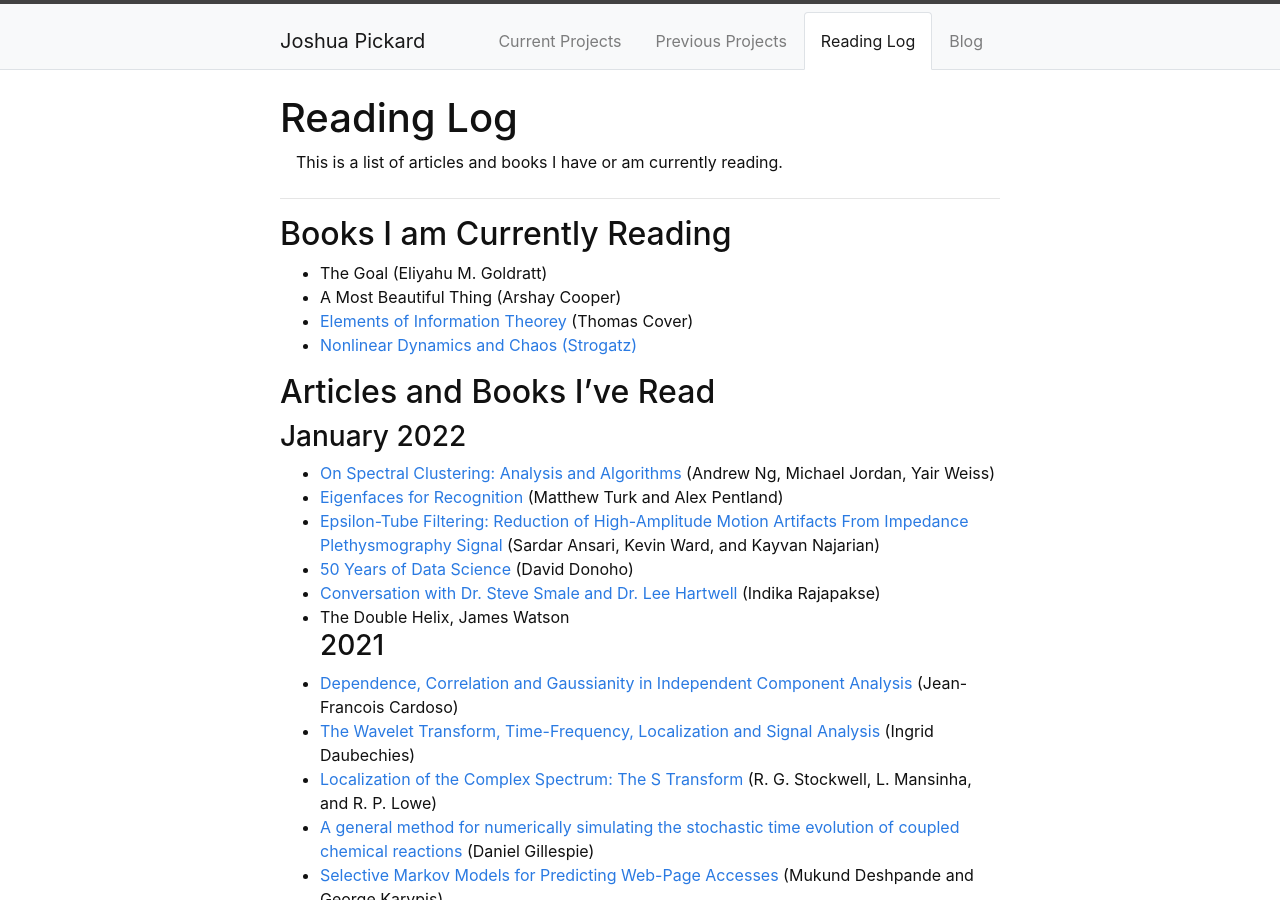
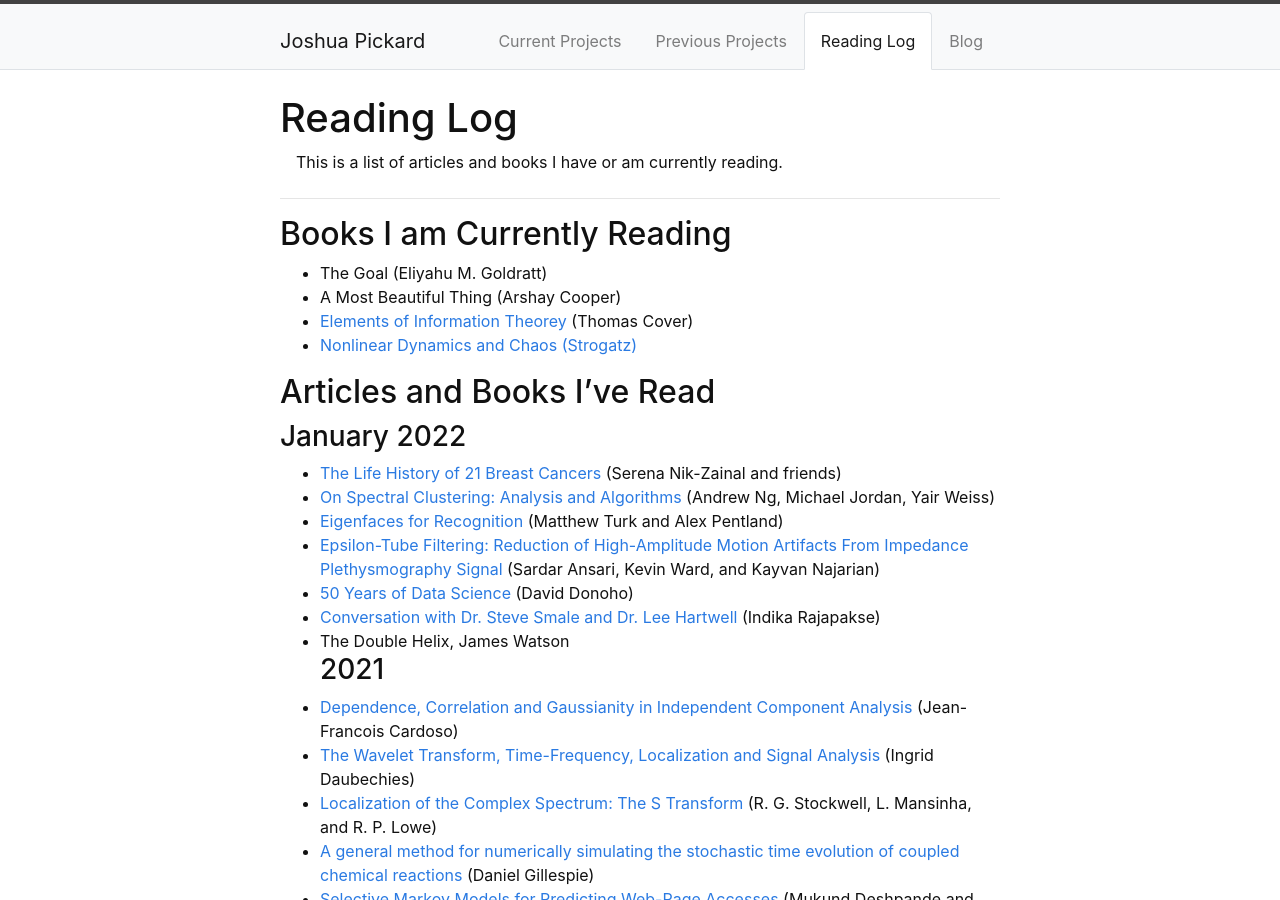
Before and after one commit to Jpickard1/jpickard1.github.io, a Jekyll site: the page built from content/3-Reading_Log.md, in a window 1280 px wide and 900 px high. Built offline with Jekyll 4.4.1, drawn with Linux system fonts in a browser that asks for light colours.

Commit message:
Update 3-Reading_Log.md

```diff
--- a/content/3-Reading_Log.md
+++ b/content/3-Reading_Log.md
@@ -14,6 +14,7 @@ description: >
 ## Articles and Books I've Read
 
 ### January 2022
+- [The Life History of 21 Breast Cancers](https://pubmed.ncbi.nlm.nih.gov/22608083/) (Serena Nik-Zainal and friends)
 - [On Spectral Clustering: Analysis and Algorithms](https://ai.stanford.edu/~ang/papers/nips01-spectral.pdf) (Andrew Ng, Michael Jordan, Yair Weiss)
 - [Eigenfaces for Recognition](https://drive.google.com/file/d/1JvFdAp15uf1UGlJS30TNducVE5BNcpTp/view) (Matthew Turk and Alex Pentland)
 - [Epsilon-Tube Filtering: Reduction of High-Amplitude Motion Artifacts From Impedance Plethysmography Signal](https://ieeexplore.ieee.org/stamp/stamp.jsp?arnumber=6785963) (Sardar Ansari, Kevin Ward, and Kayvan Najarian)
```
